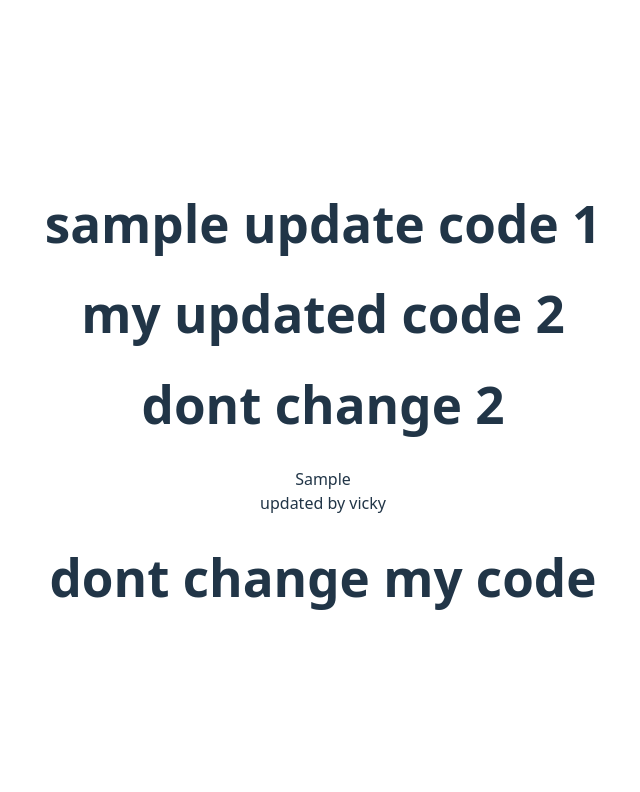
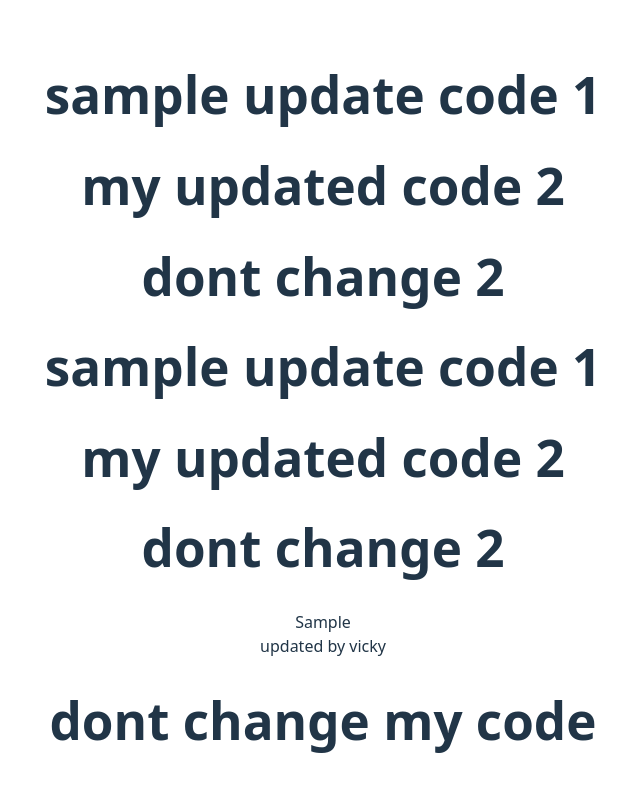
Before and after one commit to vigneshxcode1/gittest, a React (Vite) app in the folder gittest/: page / in a window 1280 px wide. Shown: the top 792 px of the page, without its empty margins (317-957 px from the left). Built offline with nearby package versions, Linux system fonts and the light colour scheme.

Commit message:
sample updated

```diff
--- a/gittest/src/App.jsx
+++ b/gittest/src/App.jsx
@@ -15,6 +15,11 @@ function App() {
 
       <h1>dont change 2</h1>
 
+ <h1>sample update code 1</h1>
+
+      <h1>my updated code 2</h1>
+
+      <h1>dont change 2</h1>
       <Sample />
     </>
   )
```
